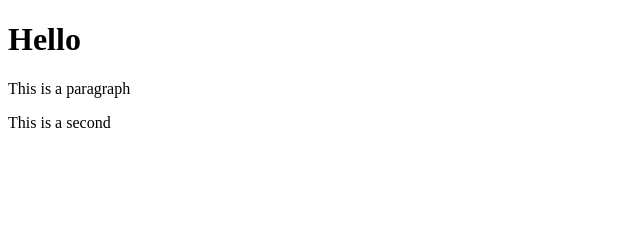
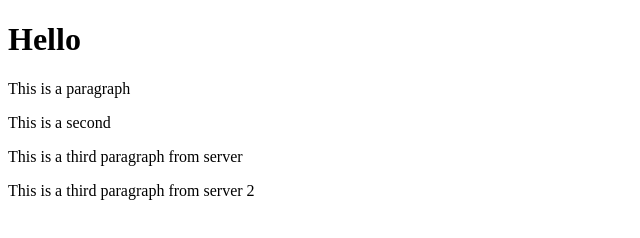
Before and after one commit to giovanns/git-test, a website: page index.html in a window 1280 px wide. Shown: the whole page, without its empty margins (0-640 px from the left). Drawn offline with Linux system fonts and the light colour scheme.

Commit message:
fourt commit

```diff
--- a/index.html
+++ b/index.html
@@ -4,5 +4,7 @@
 	<h1>Hello</h1>
 	<p>This is a paragraph</p>
 	<p>This is a second</p>
+	<p>This is a third paragraph from server</p>
+	<p>This is a third paragraph from server 2</p>
 	</body>
 </html>
```
Also changed, not shown: package.json (added, +24 -0 lines), 2 other files.
